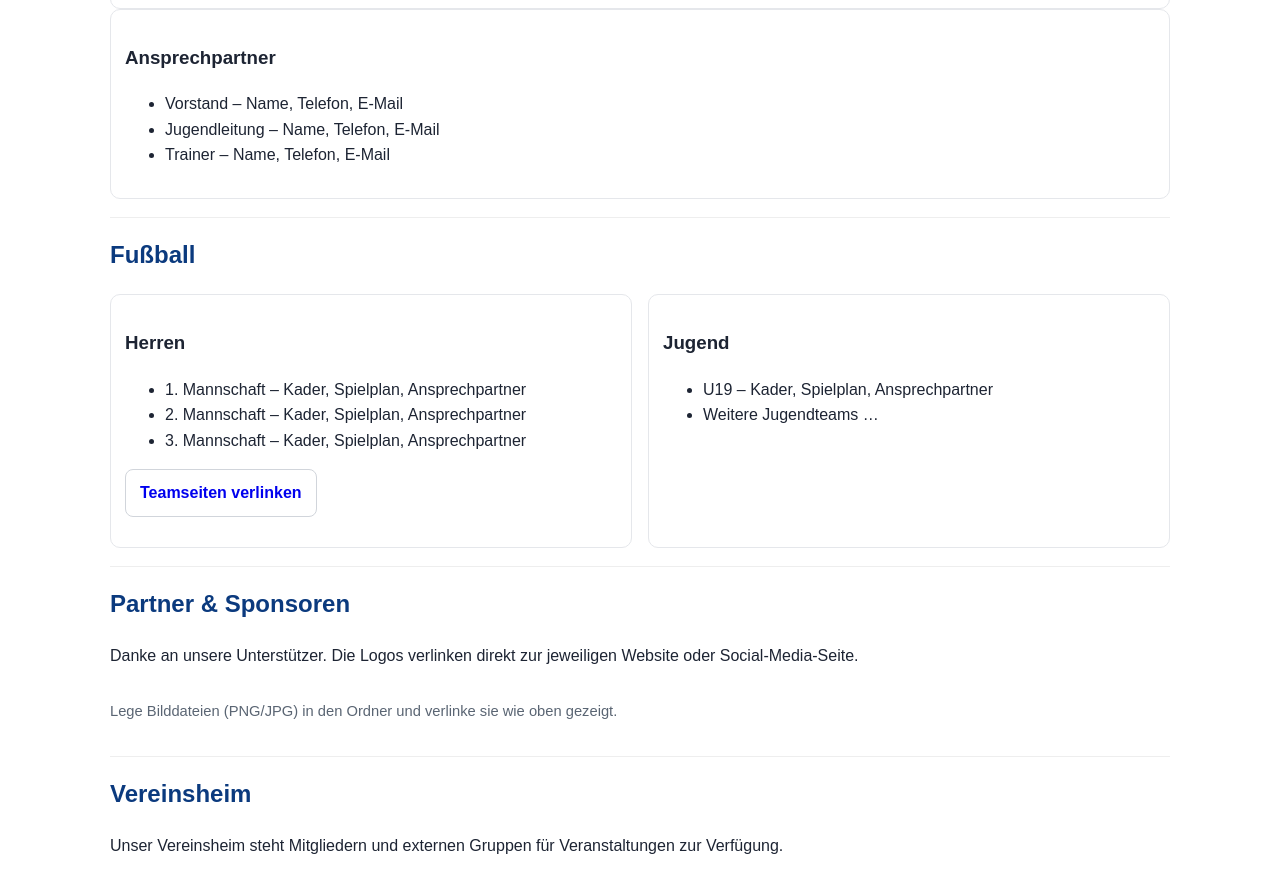
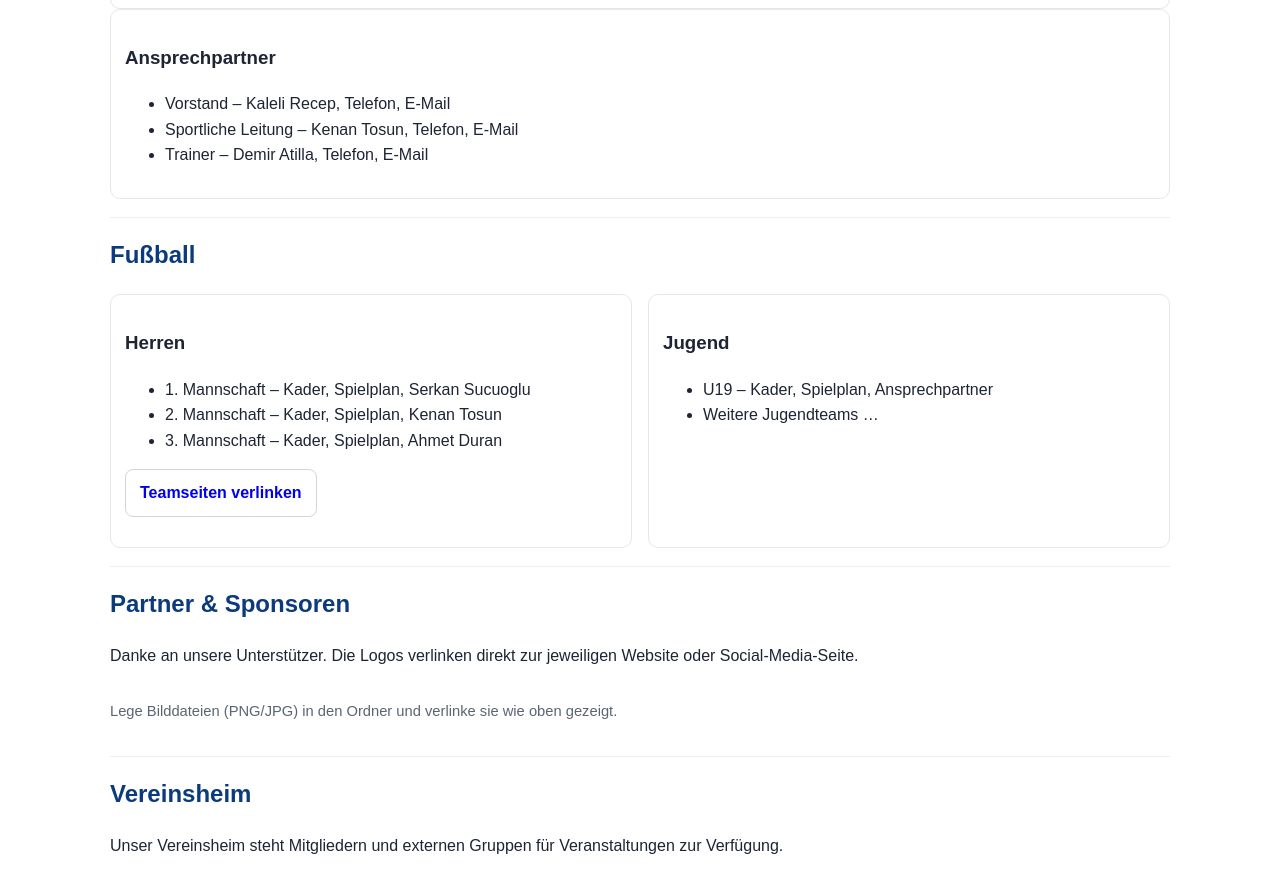
Before and after one commit to serkan1276/fc-fatih-website-, a plain HTML site: page index.html in a window 1280 px wide. Shown: the part 1271-2143 px from the top of the page. Drawn offline with Linux system fonts and the light colour scheme.

Commit message:
Update index.html

```diff
--- a/index.html
+++ b/index.html
@@ -91,9 +91,9 @@
 <div class="card" id="ansprechpartner">
 <h3>Ansprechpartner</h3>
 <ul>
-<li>Vorstand – Name, Telefon, E‑Mail</li>
-<li>Jugendleitung – Name, Telefon, E‑Mail</li>
-<li>Trainer – Name, Telefon, E‑Mail</li>
+<li>Vorstand – Kaleli Recep, Telefon, E‑Mail</li>
+<li>Sportliche Leitung – Kenan Tosun, Telefon, E‑Mail</li>
+<li>Trainer – Demir Atilla, Telefon, E‑Mail</li>
 </ul>
 </div>
 </section>
@@ -104,9 +104,9 @@
 <div class="card">
 <h3>Herren</h3>
 <ul>
-<li>1. Mannschaft – Kader, Spielplan, Ansprechpartner</li>
-<li>2. Mannschaft – Kader, Spielplan, Ansprechpartner</li>
-<li>3. Mannschaft – Kader, Spielplan, Ansprechpartner</li>
+<li>1. Mannschaft – Kader, Spielplan, Serkan Sucuoglu</li>
+<li>2. Mannschaft – Kader, Spielplan, Kenan Tosun</li>
+<li>3. Mannschaft – Kader, Spielplan, Ahmet Duran</li>
 </ul>
 <p><a class="btn" href="#" onclick="alert('Hier später auf eure BFV/FuPa Teamseite verlinken.');return false;">Teamseiten verlinken</a></p>
 </div>
```
